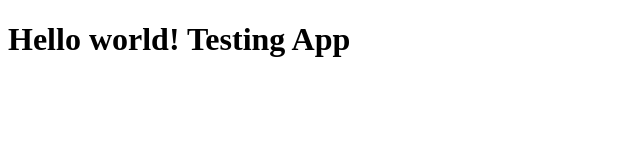
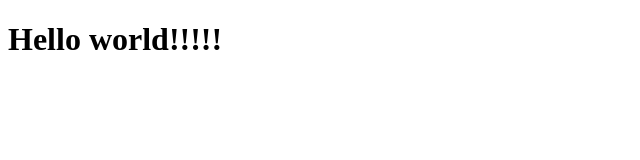
Before and after one commit to Sucodes/network-systems-assessment, a website: page app/public/index.html in a window 1280 px wide. Shown: the whole page, without its empty margins (0-640 px from the left). Drawn offline with Linux system fonts and the light colour scheme.

Commit message:
test test

```diff
--- a/app/public/index.html
+++ b/app/public/index.html
@@ -7,7 +7,7 @@
 </head>
 
 <body>
-    <h1>Hello world! Testing App</h1>
+    <h1>Hello world!!!!!</h1>
 </body>
 
 </html>
```
